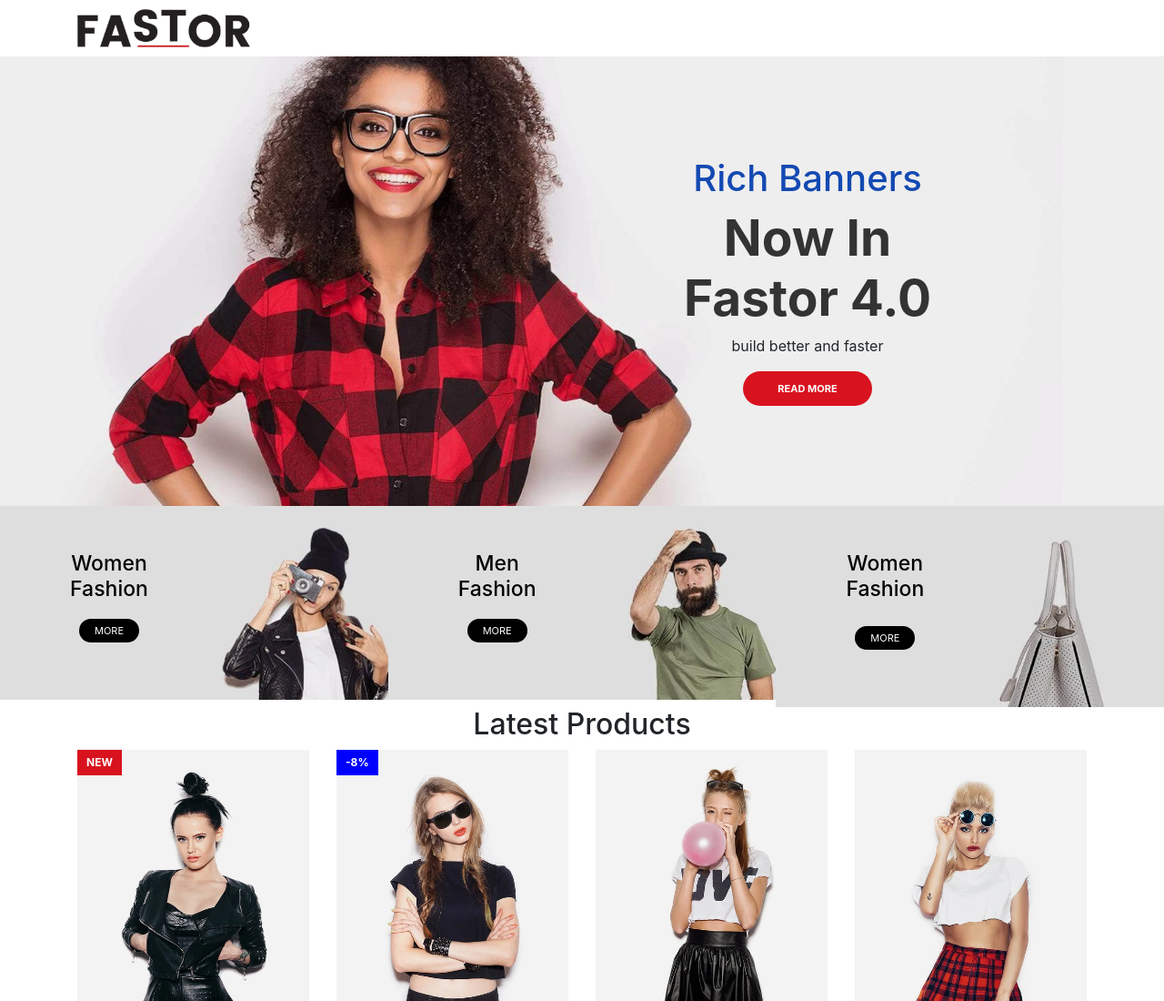
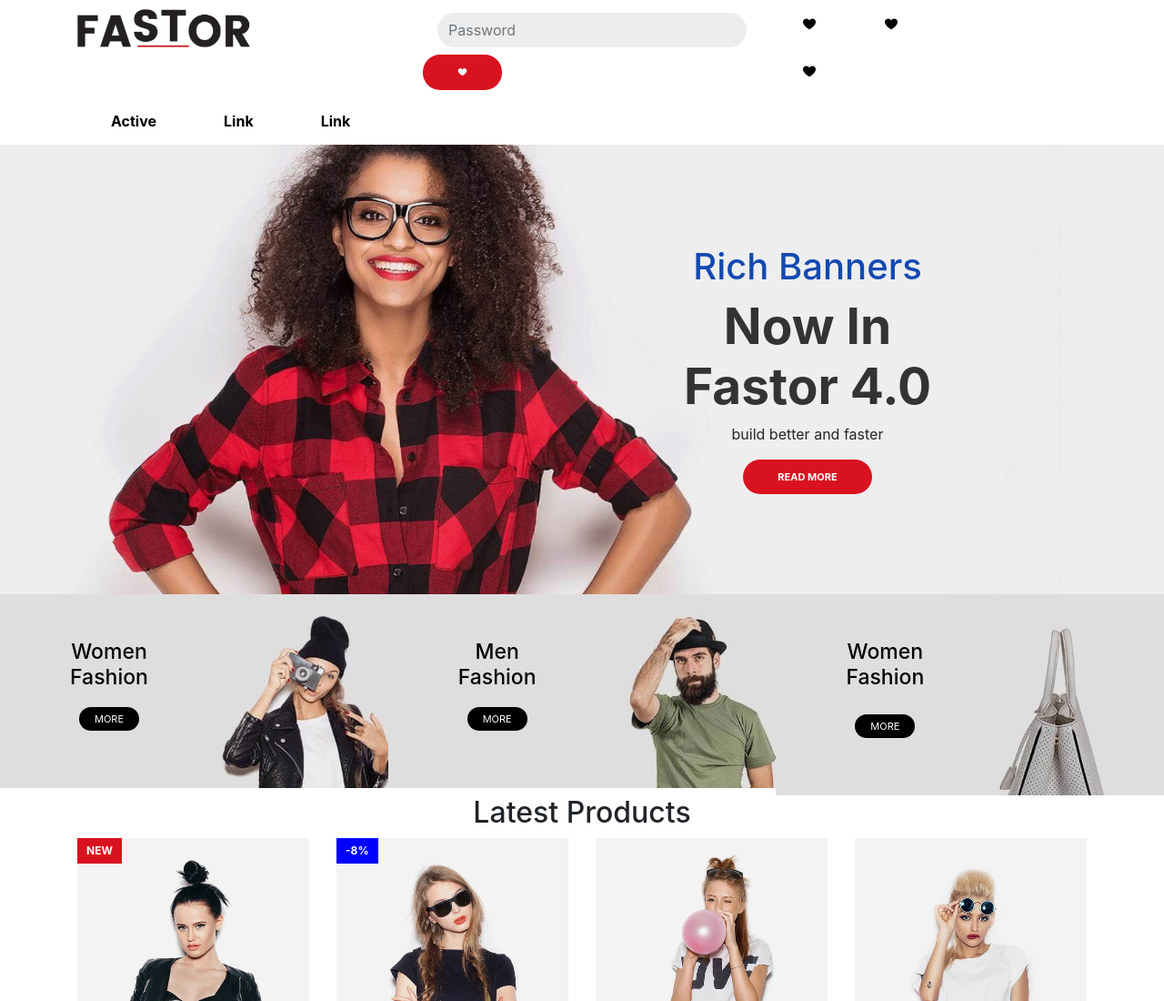
Before and after one commit to FabevyVel/e-commerce, a website: page prototype/app/index.html in a window 1280 px wide. Shown: the top 1100 px of the page at 91% size. Drawn offline with nearby package versions, Linux system fonts and the light colour scheme.

Commit message:
header and navigation

```diff
--- a/prototype/app/css/style.css
+++ b/prototype/app/css/style.css
@@ -6,6 +6,33 @@
 .logo img {
     width: 190px;
 }
+
+.main-nav {}
+
+.main-nav .nav-item {}
+
+.main-nav .nav-link {
+    font-size: 16px;
+    color: #000;
+    font-weight: bold;
+    padding: 14px 37px;
+}
+
+.main-nav .nav-link:hover {
+    color: #d9121f;
+}
+
+.main-nav .nav-link.active {}
+
+.search .form-control {
+    margin-top: 14px;
+    border-radius: 70px;
+    background: #ededed;
+    border: none;
+    min-width: 340px;
+}
+
+.search .btn {}
 
 .banner {
     background-image: url('../images/banner.jpg');
--- a/prototype/app/index.html
+++ b/prototype/app/index.html
@@ -16,9 +16,54 @@
 <body>
     <div class="header">
         <div class="container">
+            <div class="row">
+                <div class="col-4">
                     <div class="logo">
                         <img src="images/logo.jpg" alt="">
                     </div>
+                </div>
+                <div class="col-4">
+                    <div class="search">
+                        <form class="form-inline">
+                            <div class="form-group mx-sm-3 mb-2">
+                                <label for="inputPassword2" class="sr-only">Password</label>
+                                <input type="password" class="form-control" id="inputPassword2" placeholder="Password">
+                            </div>
+                            <button type="submit" class="btn btn-primary mb-2"><i class="icofont-heart"></i></button>
+                        </form>
+                    </div>
+                    <!--CLose Search-->
+                </div>
+                <div class="col-3">
+                    <div class="quick-links">
+                        <ul class="nav main-nav">
+                            <li class="nav-item">
+                                <a class="nav-link active" href="#"><i class="icofont-heart"></i></a>
+                            </li>
+                            <li class="nav-item">
+                                <a class="nav-link" href="#"><i class="icofont-heart"></i></a>
+                            </li>
+                            <li class="nav-item">
+                                <a class="nav-link" href="#"><i class="icofont-heart"></i></a>
+                            </li>
+                        </ul>
+                    </div>
+                </div>
+            </div>
+        </div>
+        <div class="navigation">
+            <div class="container">
+                <ul class="nav main-nav">
+                    <li class="nav-item">
+                        <a class="nav-link active" href="#">Active</a>
+                    </li>
+                    <li class="nav-item">
+                        <a class="nav-link" href="#">Link</a>
+                    </li>
+                    <li class="nav-item">
+                        <a class="nav-link" href="#">Link</a>
+                    </li>
+                </ul>
             </div>
         </div>
         <div class="banner clearfix">
```
Lines whose indentation alone changed are shown as unchanged.
